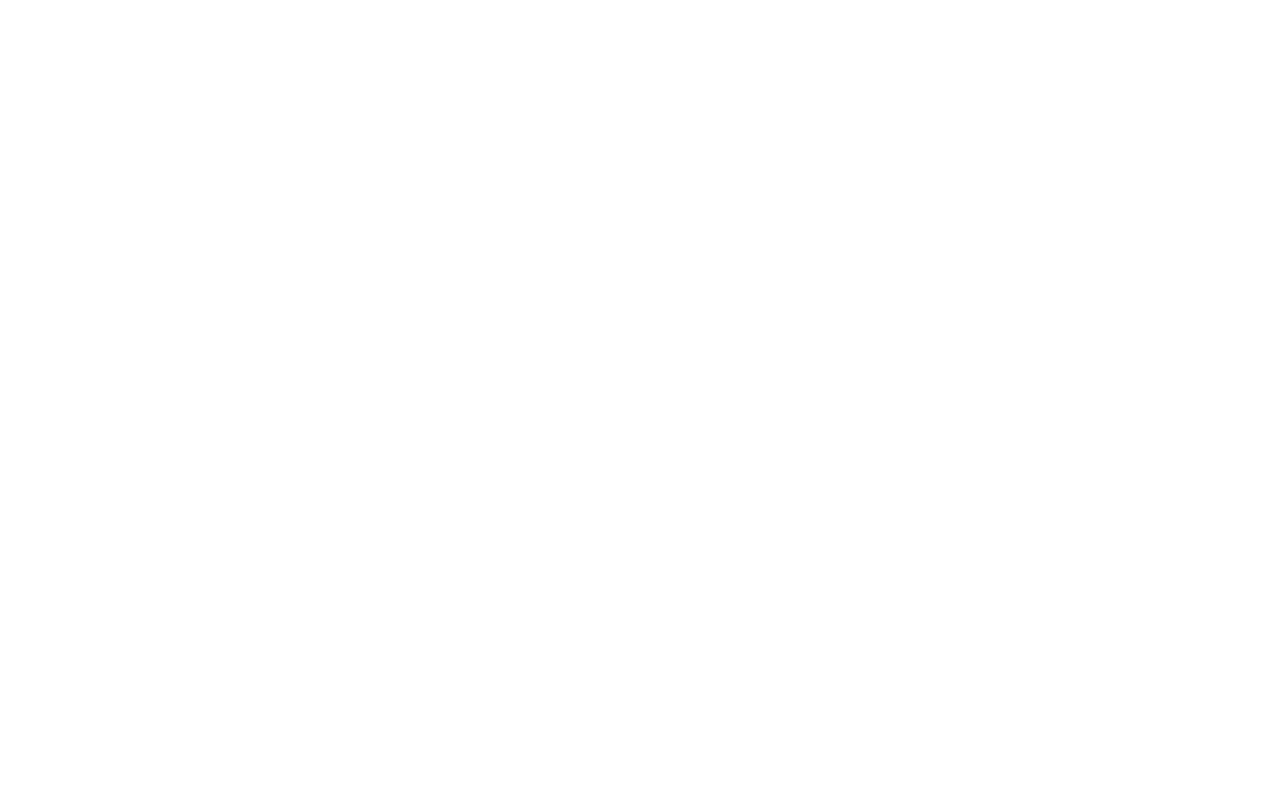
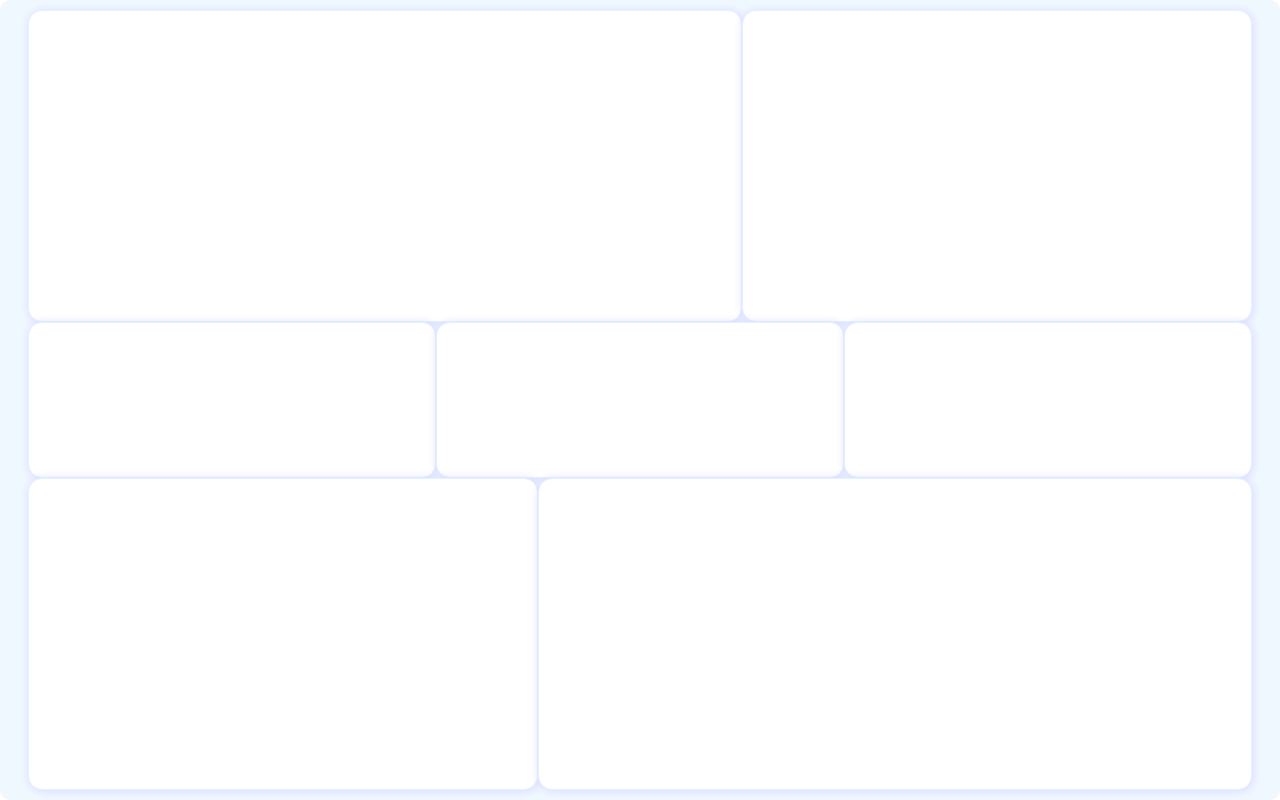
Before and after one commit to Alihkz1/grid-system, an Angular app: page / in a window 1280 px wide. Built offline with nearby package versions, Linux system fonts and the light colour scheme.

Commit message:
[feat] imp layout

```diff
--- a/src/app/app.component.html
+++ b/src/app/app.component.html
@@ -0,0 +1,3 @@
+<div class="d-flex">
+    <app-layout class="h-100 w-100 overflow-hidden"></app-layout>
+</div>
--- a/src/app/app.component.ts
+++ b/src/app/app.component.ts
@@ -1,9 +1,10 @@
 import { Component } from '@angular/core';
+import { LayoutComponent } from './layout/layout.component';
 
 @Component({
   selector: 'app-root',
   standalone: true,
-  imports: [],
+  imports: [LayoutComponent],
   templateUrl: './app.component.html',
   styleUrl: './app.component.scss'
 })
--- /dev/null
+++ b/src/app/layout/layout.component.html
@@ -0,0 +1,30 @@
+<div class="main-wrapper">
+    <div class="row h-40">
+        <div class="box col-sm-12 col-md-7 col-lg-7 col-xl-7">
+            <ng-content select="[topRight]"></ng-content>
+        </div>
+        <div class="box col-sm-12 col-md-5 col-lg-5 col-xl-5">
+            <ng-content select="[topLeft]"></ng-content>
+        </div>
+    </div>
+    <div class="row h-20">
+        <div class="box col-xl-4 col-lg-4 col-md-4 col-sm-4">
+            <ng-content select="[middleLeft]"></ng-content>
+        </div>
+        <div class="box col-xl-4 col-lg-4 col-md-4 col-sm-4">
+            <ng-content select="[middleMiddle]"></ng-content>
+        </div>
+        <div class="box col-xl-4 col-lg-4 col-md-4 col-sm-4">
+            <ng-content select="[middleRight]"></ng-content>
+        </div>
+    </div>
+    <div class="row h-40">
+        <div class="box col-sm-12 col-md-5 col-lg-5 col-xl-5">
+            <ng-content select="[bottomLeft]"></ng-content>
+        </div>
+        <div class="box col-sm-12 col-md-7 col-lg-7 col-xl-7">
+            <ng-content select="[bottomRight]"></ng-content>
+        </div>
+    </div>
+
+</div>
--- /dev/null
+++ b/src/app/layout/layout.component.scss
@@ -0,0 +1,22 @@
+.main-wrapper {
+    background: aliceblue;
+    border-radius: 10px;
+    height: calc(100vh - 0px);
+    width: 100%;
+    padding: 10px 40px;
+}
+
+.h-40 {
+    height: 40% !important;
+}
+
+.h-20 {
+    height: 20% !important;
+}
+
+.box {
+    background-color: #fff;
+    border: 1px solid #e3f2ff;
+    box-shadow: 1px 1px 10px #d8d8ff;
+    border-radius: 14px;
+}
```
Also changed, not shown: src/app/layout/layout.component.ts (added, +12 -0 lines).
